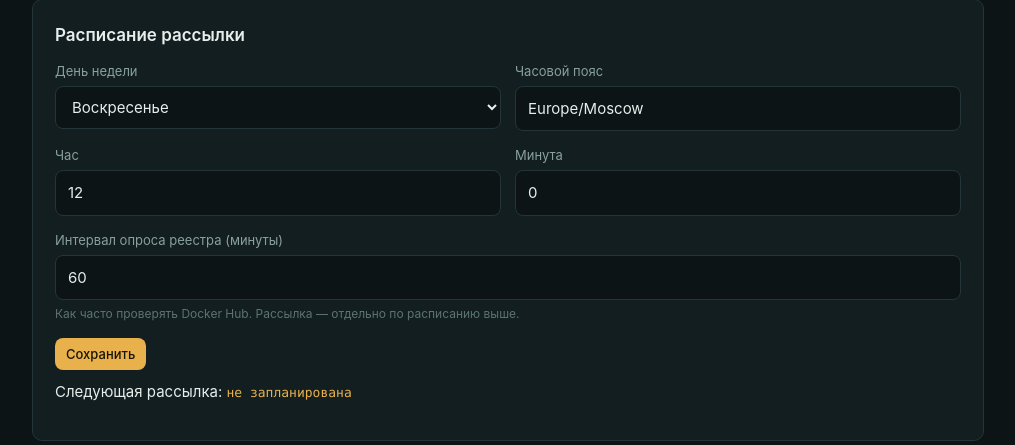
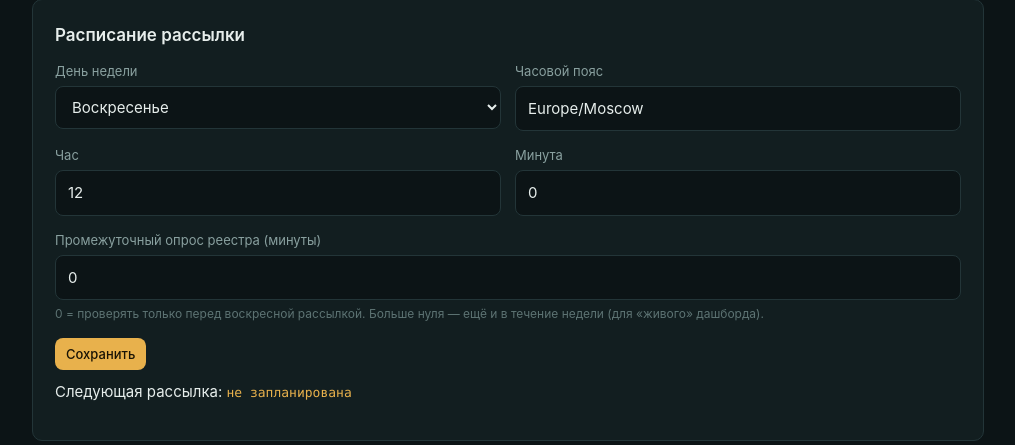
Before and after one commit to katerininvv/check_versions, a FastAPI app: template app/templates/settings.html in a window 1280 px wide. Shown: the part 929-1374 px from the top of the page, without its empty margins (256-1271 px from the left). Run offline with FastAPI, Linux system fonts and the light colour scheme; the template is opened without the code that fills it, so the values that code supplies are empty; the visitor is signed in with stand-in values (Sample User, id 1); parts of the project's set-up code (start-up, migrations or seed data) failed here and were passed over.

Commit message:
опрос только перед воскресной рассылкой

```diff
--- a/app/config.py
+++ b/app/config.py
@@ -26,8 +26,9 @@ SEED_TELEGRAM_CHAT_ID = os.environ.get("TELEGRAM_CHAT_ID", "")
 SEED_DEEPL_API_KEY = os.environ.get("DEEPL_API_KEY", "")
 SEED_GITHUB_TOKEN = os.environ.get("GITHUB_TOKEN", "")
 
-# Интервал опроса реестра (минуты). Рассылка — отдельно по расписанию.
-DEFAULT_POLL_INTERVAL = int(os.environ.get("POLL_INTERVAL_MINUTES", "60"))
+# Интервал промежуточного опроса реестра (минуты). 0 = выключено: проверка будет
+# только перед воскресной рассылкой (этого достаточно для еженедельного дайджеста).
+DEFAULT_POLL_INTERVAL = int(os.environ.get("POLL_INTERVAL_MINUTES", "0"))
 
 # Расписание рассылки по умолчанию: воскресенье 12:00.
 DEFAULT_SCHEDULE_DAY = os.environ.get("SCHEDULE_DAY", "sun")
--- a/app/templates/settings.html
+++ b/app/templates/settings.html
@@ -104,9 +104,9 @@
       <div class="field"><label>Час</label><input name="schedule_hour" type="number" min="0" max="23" value="{{ s.get('schedule_hour') or '12' }}"></div>
       <div class="field"><label>Минута</label><input name="schedule_minute" type="number" min="0" max="59" value="{{ s.get('schedule_minute') or '0' }}"></div>
     </div>
-    <div class="field"><label>Интервал опроса реестра (минуты)</label>
-      <input name="poll_interval" type="number" min="5" value="{{ s.get('poll_interval') or '60' }}">
-      <span class="hint">Как часто проверять Docker Hub. Рассылка — отдельно по расписанию выше.</span>
+    <div class="field"><label>Промежуточный опрос реестра (минуты)</label>
+      <input name="poll_interval" type="number" min="0" value="{{ s.get('poll_interval') or '0' }}">
+      <span class="hint">0 = проверять только перед воскресной рассылкой. Больше нуля — ещё и в течение недели (для «живого» дашборда).</span>
     </div>
     <input type="hidden" name="telegram_chat_id" value="{{ s.get('telegram_chat_id') or '' }}">
     <input type="hidden" name="translator_provider" value="{{ s.get('translator_provider') or 'google' }}">
```
Also changed, not shown: app/scheduler.py (+8 -5 lines), README.md.
